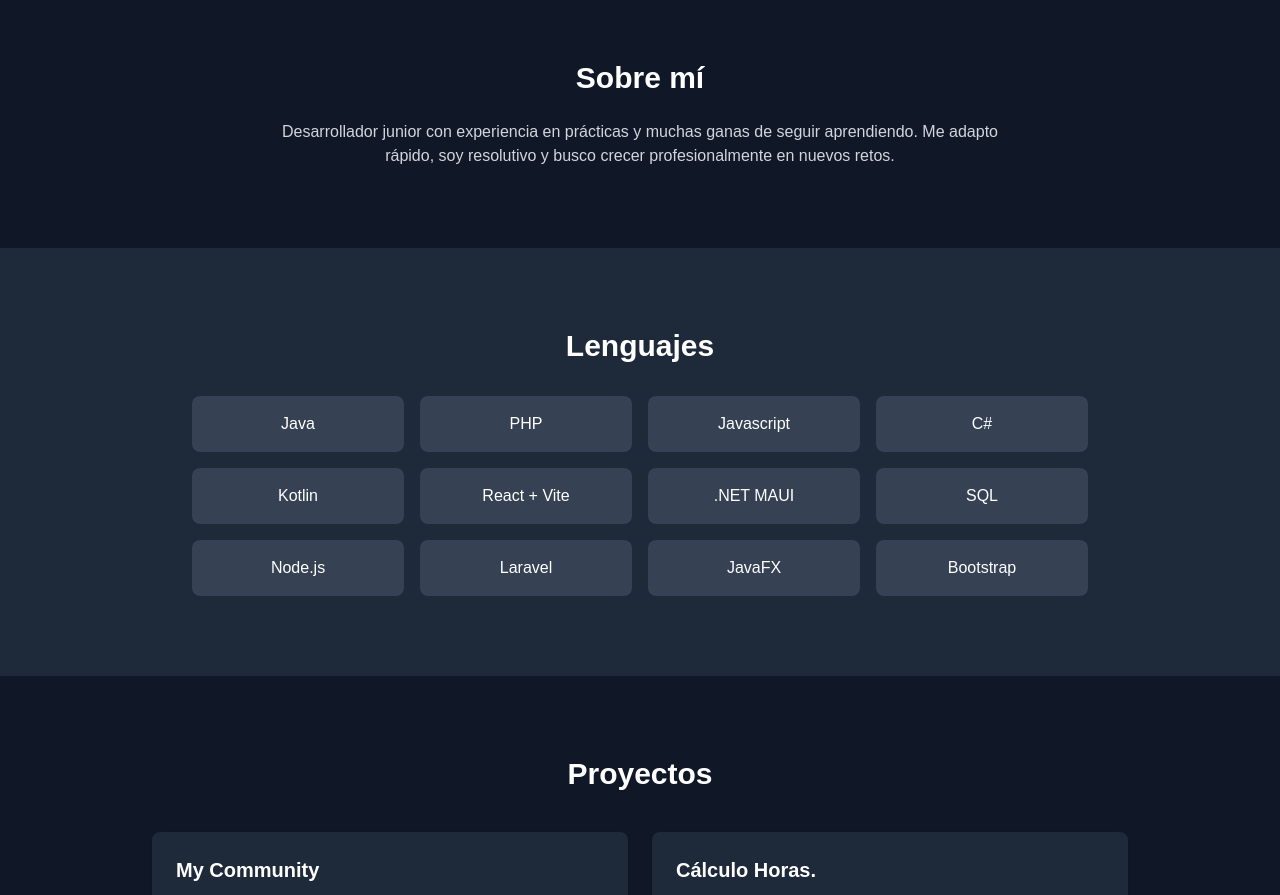
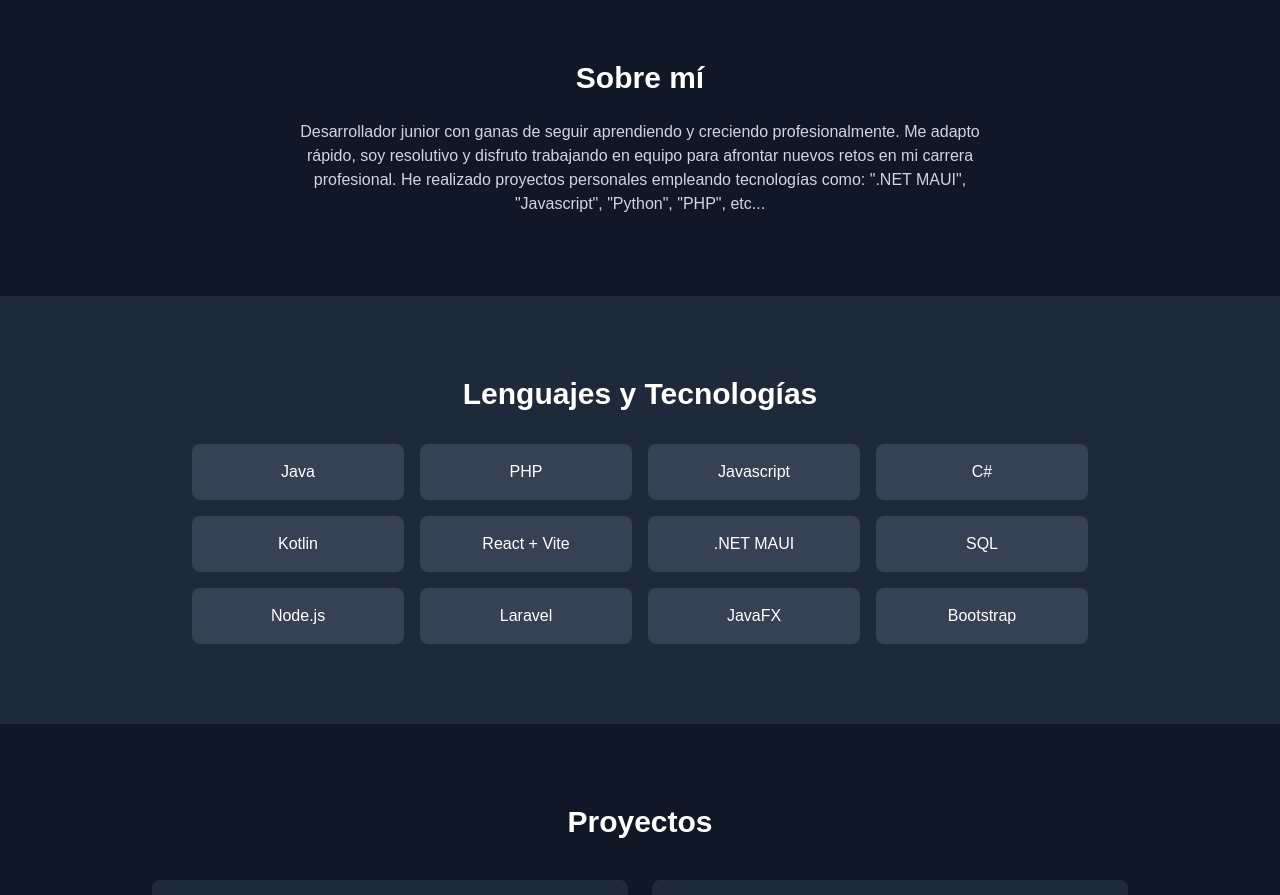
Before and after one commit to PabloBelmonte03/Porfolio_Pablo, a Next.js app: page / in a window 1280 px wide. Shown: the part 820-1715 px from the top of the page. Built offline with nearby package versions, Linux system fonts and the light colour scheme.

Commit message:
Actualizar porfolio con nueva versión V.Modificando partes del porfolio

```diff
--- a/src/app/components/Habilidades.tsx
+++ b/src/app/components/Habilidades.tsx
@@ -12,7 +12,7 @@ export default function Habilidades() {
 
     <section className="py-20 bg-gray-800">
 
-      <h2 className="text-3xl font-bold text-center mb-8">Lenguajes</h2>
+      <h2 className="text-3xl font-bold text-center mb-8">Lenguajes y Tecnologías</h2>
 
       <div className="grid grid-cols-2 sm:grid-cols-3 md:grid-cols-4 gap-4 max-w-4xl mx-auto">
 
--- a/src/app/components/Sobre_Mi.tsx
+++ b/src/app/components/Sobre_Mi.tsx
@@ -9,9 +9,9 @@ export default function About() {
       <h2 className="text-3xl font-bold mb-6">Sobre mí</h2>
 
       <p className="text-gray-300">
-        Desarrollador junior con experiencia en prácticas y muchas ganas de
-        seguir aprendiendo. Me adapto rápido, soy resolutivo y busco crecer
-        profesionalmente en nuevos retos.
+        Desarrollador junior con ganas de
+        seguir aprendiendo y creciendo profesionalmente. Me adapto rápido, soy resolutivo y disfruto trabajando en equipo para afrontar nuevos retos en mi carrera profesional.
+        He realizado proyectos personales empleando tecnologías como: ".NET MAUI", "Javascript", "Python", "PHP", etc...
       </p>
 
     </section>
```
